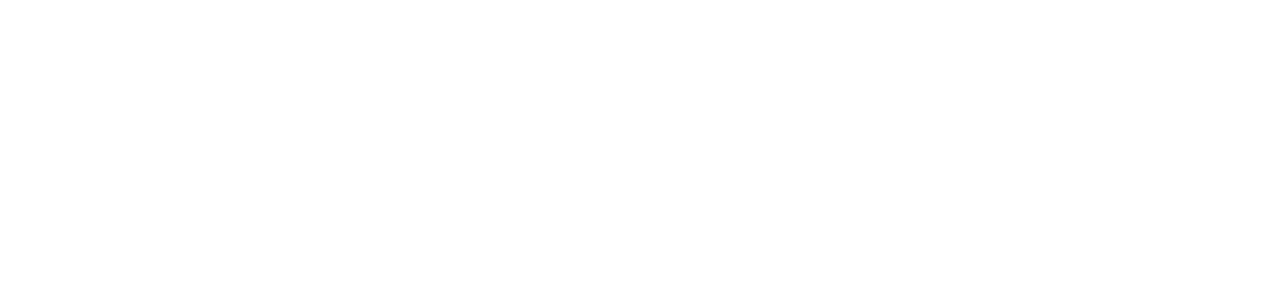
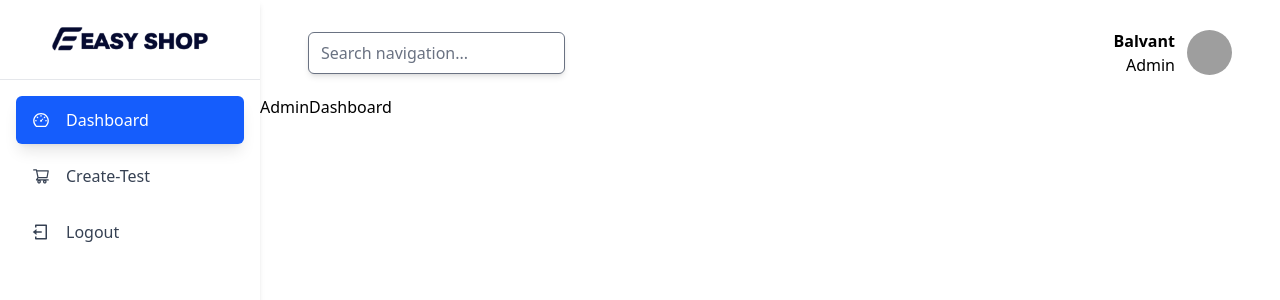
Before and after one commit to Balvant4/rajiv-classes, a React (Vite) app in the folder Client/: page /admin/dashboard in a window 1280 px wide. Before the commit this address had no page. Shown: the top 300 px of the page. Built offline with nearby package versions, Linux system fonts and the light colour scheme.

Commit message:
Creating Admin Layout with Header, Sidebar and updating some code

```diff
--- a/Client/package.json
+++ b/Client/package.json
@@ -11,12 +11,14 @@
   },
   "dependencies": {
     "@tailwindcss/vite": "^4.0.6",
+    "axios": "^1.7.9",
     "flowbite": "^3.1.2",
     "framer-motion": "^12.4.3",
     "lucide-react": "^0.475.0",
     "react": "^19.0.0",
     "react-dom": "^19.0.0",
-    "react-icons": "^5.4.0",
+    "react-hot-toast": "^2.5.2",
+    "react-icons": "^5.5.0",
     "react-router-dom": "^7.1.5",
     "react-select": "^5.10.0",
     "react-spinners": "^0.15.0"
--- a/Client/src/App.jsx
+++ b/Client/src/App.jsx
@@ -2,13 +2,15 @@
 import Router from "./route/Router";
 import PublicRoute from "./route/routes/PublicRoute";
 import getRoutes from "./route/routes";
+import AdminRoute from "./route/routes/AdminRoute";
 
 const App = () => {
   const [allRoutes, setAllRoutes] = useState([...PublicRoute]);
 
   useEffect(() => {
+    const adminroutes = AdminRoute;
     const routes = getRoutes();
-    setAllRoutes([...allRoutes, routes]);
+    setAllRoutes([...allRoutes, routes, ...adminroutes]);
   }, []);
 
   return <Router allRoutes={allRoutes} />;
--- /dev/null
+++ b/Client/src/adminLayout/AdminLayout.jsx
@@ -0,0 +1,20 @@
+import { Outlet } from "react-router-dom";
+import { useState } from "react";
+import Header from "./Header";
+import Sidebar from "./SideBar";
+
+function AdminLayout() {
+  const [showSidebar, setShowSidebar] = useState(false);
+
+  return (
+    <div className=" bg-bgmain w-full min-h-screen">
+      <Header showSidebar={showSidebar} setShowSidebar={setShowSidebar} />
+      <Sidebar showSidebar={showSidebar} setShowSidebar={setShowSidebar} />
+      <div className=" ml-0 lg:ml-[260px] pt-[95px] transition-all">
+        <Outlet />
+      </div>
+    </div>
+  );
+}
+
+export default AdminLayout;
--- /dev/null
+++ b/Client/src/adminLayout/Header.jsx
@@ -0,0 +1,52 @@
+import { FaList } from "react-icons/fa";
+import SearchBar from "../components/SearchBar";
+import { useState } from "react";
+
+function Header({ showSidebar, setShowSidebar }) {
+  const [searchValue, setSearchValue] = useState("");
+
+  const handleNavigationSearch = (query) => {
+    console.log("Header Search:", query);
+    // Add navigation-specific search logic here
+  };
+
+  return (
+    <div className=" fixed top-0 left-0 w-full py-5 px-4 lg:px-7 z-40">
+      <div className=" ml-0 lg:ml-[260px] rounded-md h-[65px] flex justify-between items-center bg-hdnavbg px-5 transition-all">
+        <div
+          onClick={() => setShowSidebar(!showSidebar)}
+          className=" w-[35px] flex lg:hidden cursor-pointer p-2 rounded bg-indigo-500  hover:bg-indigo-600"
+        >
+          <span>
+            <FaList />
+          </span>
+        </div>
+        <div className=" hidden md:block">
+          <SearchBar
+            searchValue={searchValue}
+            setSearchValue={setSearchValue}
+            handleSearch={handleNavigationSearch}
+            placeholder="Search navigation..."
+          />
+        </div>
+        <div className=" flex justify-center items-center gap-8 relative">
+          <div className=" flex justify-center items-center">
+            <div className=" flex justify-center items-center gap-3">
+              <div className=" flex justify-center items-center flex-col text-end">
+                <h2 className=" text-md font-bold">Balvant</h2>
+                <span className=" w-full font-normal text=[14px]">Admin</span>
+              </div>
+              <img
+                src="http://localhost:5173/images/admin.jpg"
+                alt="Profile"
+                className=" w-[45px] h-[45px] rounded-full overflow-hidden"
+              />
+            </div>
+          </div>
+        </div>
+      </div>
+    </div>
+  );
+}
+
+export default Header;
--- /dev/null
+++ b/Client/src/adminLayout/SideBar.jsx
@@ -0,0 +1,75 @@
+import { useEffect, useState } from "react";
+import { Link, useLocation } from "react-router-dom";
+import { getNav } from "../navigation/index";
+import { RiLogoutBoxLine } from "react-icons/ri";
+
+function Sidebar({ showSidebar, setShowSidebar }) {
+  const { pathname } = useLocation();
+  const [allNav, setAllNav] = useState([]);
+
+  useEffect(() => {
+    const navs = getNav("admin");
+    setAllNav(navs);
+  }, []);
+
+  return (
+    <div>
+      <div
+        onClick={() => setShowSidebar(false)}
+        className={` fixed duration-200 ${
+          !showSidebar ? "invisible" : "visible"
+        } w-screen h-screen top-0 left-0 z-10 bg-[#8cbce780]`}
+      ></div>
+      <div
+        className={`w-[260px] fixed bg-sidnavbg z-50 top-0 h-screen shadow-md transition-all ${
+          showSidebar ? " left-0" : " -left-[260px] lg:left-0"
+        }`}
+      >
+        {/* Logo Section */}
+        <div className="h-[80px] flex justify-center items-center border-b border-gray-200">
+          <Link to="/" className="w-[180px] h-[50px]">
+            <img
+              className="w-full h-full object-contain"
+              src="/images/logo.png"
+              alt="logo"
+            />
+          </Link>
+        </div>
+
+        {/* Navigation Links */}
+        <div className="px-4 py-4">
+          <ul>
+            {/* Render Navigation Items */}
+            {allNav.map((n, i) => (
+              <li key={i} className="mb-2">
+                <Link
+                  to={n.path}
+                  className={`flex items-center gap-4 px-4 py-3 rounded-md transition-all ${
+                    pathname === n.path
+                      ? "bg-blue-600 text-white shadow-lg"
+                      : "text-gray-700 hover:bg-gray-200 hover:text-gray-900"
+                  }`}
+                >
+                  <span className="text-lg">{n.icon}</span>
+                  <span className="font-medium">{n.title}</span>
+                </Link>
+              </li>
+            ))}
+
+            {/* Logout Button */}
+            <li>
+              <button className="flex items-center gap-4 px-4 py-3 rounded-md text-gray-700 hover:bg-gray-200 hover:text-gray-900 transition-all w-full">
+                <span className="text-lg">
+                  <RiLogoutBoxLine />
+                </span>
+                <span className="font-medium">Logout</span>
+              </button>
+            </li>
+          </ul>
+        </div>
+      </div>
+    </div>
+  );
+}
+
+export default Sidebar;
--- a/Client/src/components/SearchBar.jsx
+++ b/Client/src/components/SearchBar.jsx
@@ -16,7 +16,7 @@
   return (
     <input
       onChange={handleChange}
-      className={`px-4 py-2  rounded-md text-[#ded2d6] placeholder-gray-500 shadow-md transition-all duration-200 focus:outline-none ${className}`}
+      className={`py-2  rounded-md text-black shadow-md transition-all duration-200 focus:outline-none ${className}`}
       type="text"
       placeholder={placeholder}
       value={searchValue}
--- /dev/null
+++ b/Client/src/navigation/allRoute.jsx
@@ -0,0 +1,20 @@
+import { AiOutlineDashboard, AiOutlineShoppingCart } from "react-icons/ai";
+
+const allNav = [
+  {
+    id: 1,
+    title: "Dashboard",
+    icon: <AiOutlineDashboard />,
+    role: "admin",
+    path: "/admin/dashboard",
+  },
+  {
+    id: 2,
+    title: "Create-Test",
+    icon: <AiOutlineShoppingCart />,
+    role: "admin",
+    path: "/admin/dashboard/create-test",
+  },
+];
+
+export default allNav;
--- /dev/null
+++ b/Client/src/navigation/index.js
@@ -0,0 +1,13 @@
+import allNav from "./allRoute";
+
+export const getNav = (role) => {
+  const finalNavs = [];
+
+  for (let index = 0; index < allNav.length; index++) {
+    if (role === allNav[index].role) {
+      finalNavs.push(allNav[index]);
+    }
+  }
+
+  return finalNavs;
+};
--- /dev/null
+++ b/Client/src/route/routes/AdminPrivateRoute.jsx
@@ -0,0 +1,5 @@
+import AdminRoute from "./AdminRoute";
+
+const AdminPrivateRoute = [...AdminRoute];
+
+export default AdminPrivateRoute;
--- a/Client/src/route/routes/AdminRoute.jsx
+++ b/Client/src/route/routes/AdminRoute.jsx
@@ -1,10 +1,16 @@
+import AdminLayout from "../../adminLayout/AdminLayout";
 import AdminDashboard from "../../views/admin/AdminDashboard";
 
 const AdminRoute = [
   {
     path: "/admin/dashboard",
-    element: <AdminDashboard />,
-    role: "admin",
+    element: <AdminLayout />,
+    children: [
+      {
+        path: "/admin/dashboard",
+        element: <AdminDashboard />,
+      },
+    ],
   },
 ];
 
--- a/Client/src/route/routes/PrivateRoute.jsx
+++ /dev/null
@@ -1,5 +0,0 @@
-import AdminRoute from "./AdminRoute";
-
-const PrivateRoute = [...AdminRoute];
-
-export default PrivateRoute;
```
Also changed, not shown: Client/src/layout/Header.jsx (+14 -15 lines), 1 other file (tests, documents, lock files or other folders).
